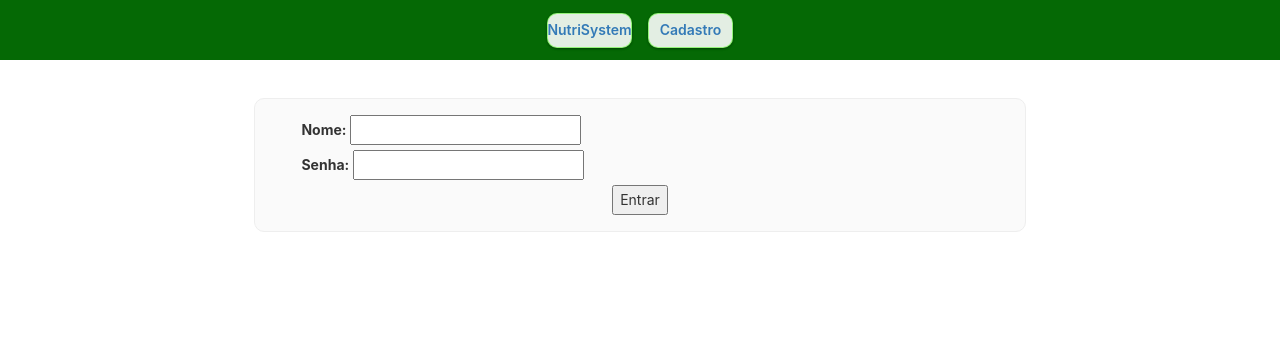
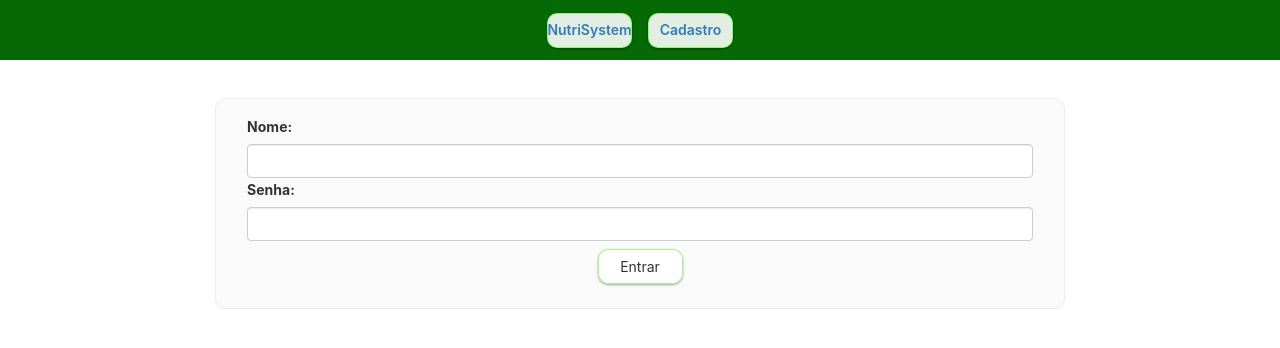
Before and after one commit to leogimenes/nutricao, an Angular app: page / in a window 1280 px wide. Shown: the top 348 px of the page. Built offline with nearby package versions, Linux system fonts and the light colour scheme.

Commit message:
update logging view

```diff
--- a/src/app/login/login.component.html
+++ b/src/app/login/login.component.html
@@ -1,20 +1,25 @@
 <div class="card-container">
-    <div class="row">
-        <form class="card" [formGroup]="loginForm" (ngSubmit)="onSubmit()">
-            <div class="col-md-12">
-                <label class="col-md-12">
+    <form [formGroup]="loginForm" (ngSubmit)="onSubmit()">
+        <div class="row form-group card">
+            <div class="col-lg-12 col-md-12 col-sm-12 col-xs-12">
+                <label>
                     Nome:
-                    <input type="text" formControlName="name">
                 </label>
             </div>
-            <div class="col-md-12">
-                <label class="col-md-12">
+            <div class="col-lg-12 col-md-12 col-sm-12 col-xs-12">
+                <input class="form-control" type="text" formControlName="name">
+            </div>
+            <div class="col-lg-12 col-md-12 col-sm-12 col-xs-12">
+                <label>
                     Senha:
-                    <input type="password" formControlName="password">
                 </label>
             </div>
-
-            <button class="center-block" type="submit" [disabled]="!loginForm.valid">Entrar</button>
-        </form>
-    </div>
+            <div class="col-lg-12 col-md-12 col-sm-12 col-xs-12">
+                <input class="form-control" type="password" formControlName="password">
+            </div>
+            <div class="col-lg-12 col-md-12 col-sm-12 col-xs-12">
+                <button class="circle-link center-block" type="submit" [disabled]="!loginForm.valid">Entrar</button>
+            </div>
+        </div>
+    </form>
 </div>
```
